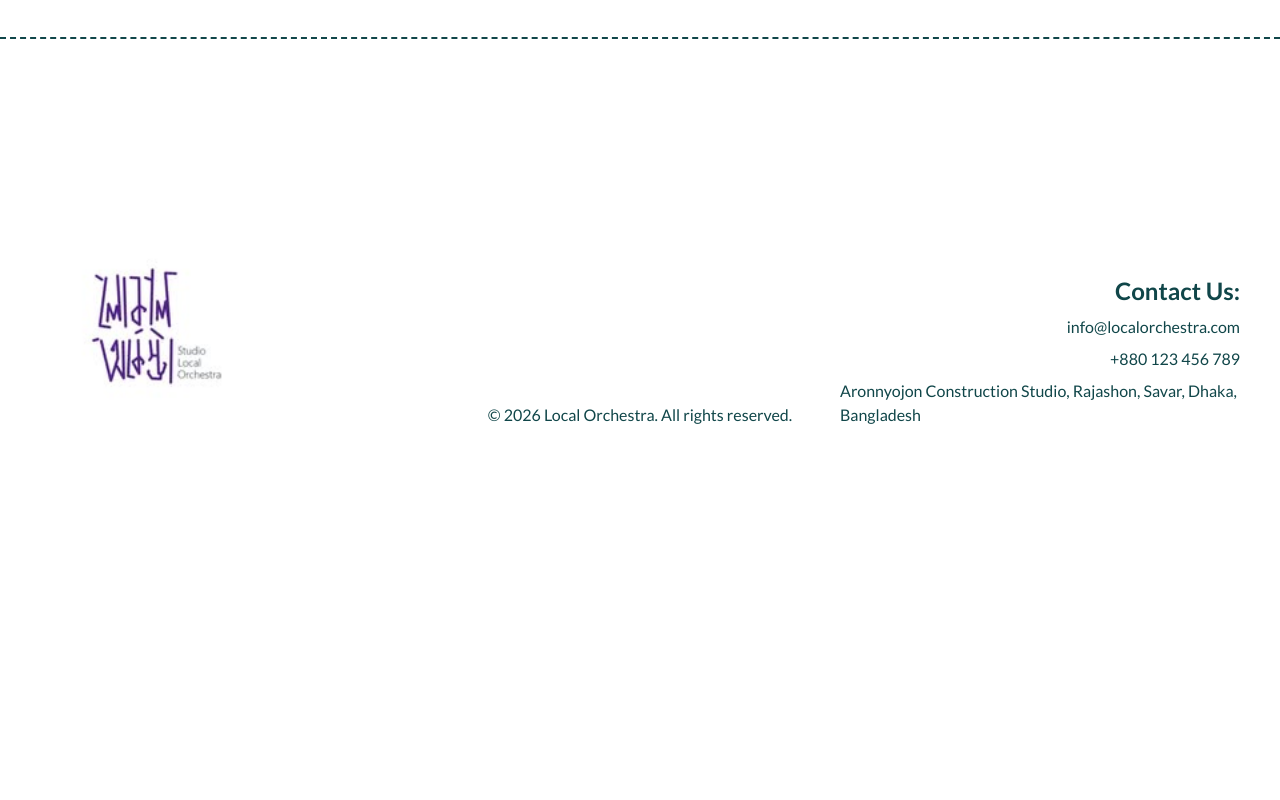
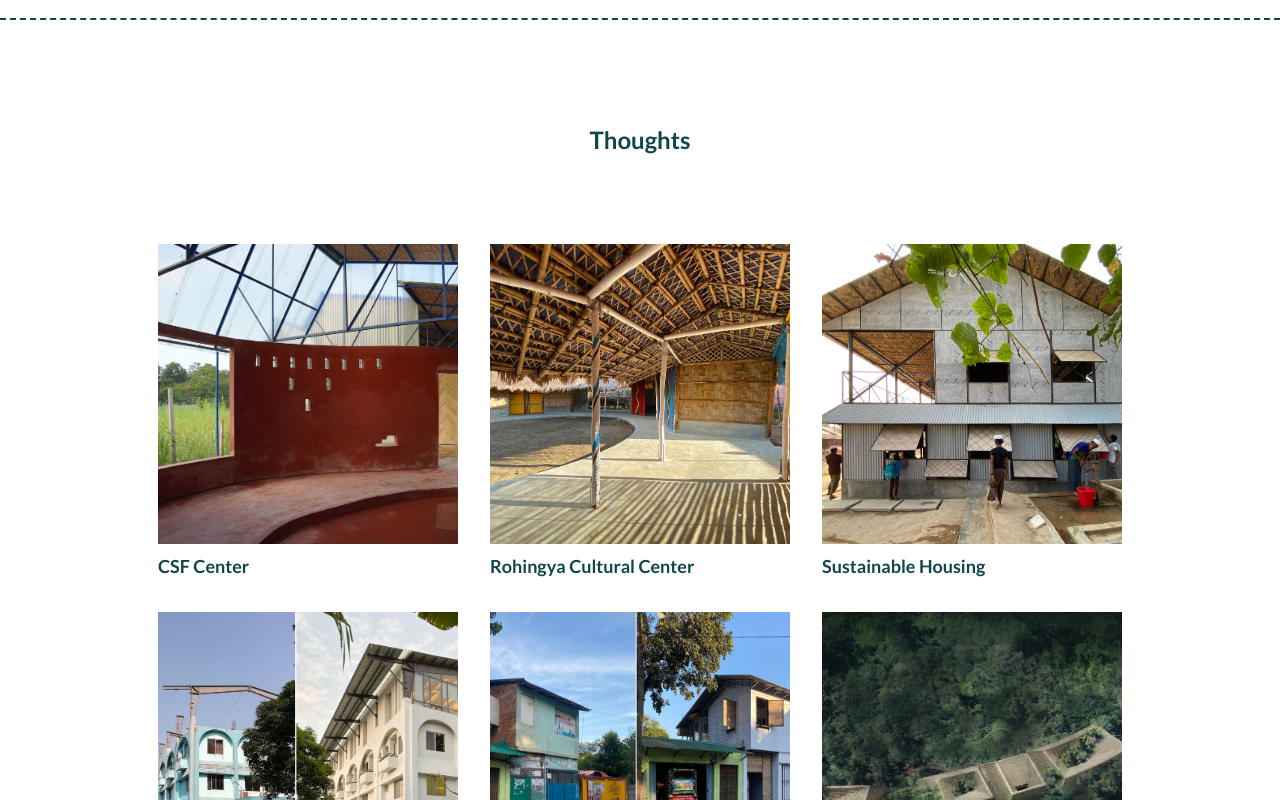
Before and after one commit to RafidRisun/aronnyo_jon_website, a Next.js app: page /home in a window 1280 px wide. Shown: the part 1640-2440 px from the top of the page. Before the commit the page ends 2127 px from the top, so only its background shows below. Built offline with nearby package versions, Linux system fonts and the light colour scheme.

Commit message:
edited the home text and end of the day

```diff
--- a/app/home/page.tsx
+++ b/app/home/page.tsx
@@ -22,7 +22,7 @@ export default function Home() {
       className="w-full bg-white py-32 flex flex-col gap-18 items-center justify-start text-[#104649]"
       onClick={clickedAnywhere}
     >
-      <div className="flex items-center justify-center w-full text-[clamp(1.5rem,9vw,20rem)] text-[#104649] font-light pointer-events-none">
+      <div className="flex items-center justify-center w-full text-[clamp(1.5rem,8vw,20rem)] text-[#104649] font-light pointer-events-none">
         লো কা ল অ র্কে স্ট্রা
       </div>
       {/* works */}
@@ -33,7 +33,7 @@ export default function Home() {
             href={`/projects/${project.id}`}
             className="m-4 flex flex-col justify-between hover:scale-105 transition-transform duration-300 ease-in-out"
           >
-            <div className="relative w-[300px] h-[300px]">
+            <div className="relative w-75 h-75">
               <Image
                 src={project.image}
                 alt={project.title}
@@ -52,6 +52,33 @@ export default function Home() {
         More Works
       </a>
       <div className="w-full border-dashed border-t-2 " />
+      {/* thoughts */}
+      <span className="text-2xl font-bold mt-8">Thoughts</span>
+      <div className="flex flex-wrap items-center justify-center text-[#104649] font-light w-4/5">
+        {projects.map((project) => (
+          <a
+            key={project.id}
+            href={`/projects/${project.id}`}
+            className="m-4 flex flex-col justify-between hover:scale-105 transition-transform duration-300 ease-in-out"
+          >
+            <div className="relative w-75 h-75">
+              <Image
+                src={project.image}
+                alt={project.title}
+                fill
+                className="object-cover"
+              />
+            </div>
+            <h3 className="text-lg font-bold mt-2">{project.title}</h3>
+          </a>
+        ))}
+      </div>
+      <a
+        href="/thoughts"
+        className="m-4 underline hover:scale-105 transition-transform duration-300 ease-in-out"
+      >
+        More Works
+      </a>
     </div>
   );
 }
--- a/components/Footer.tsx
+++ b/components/Footer.tsx
@@ -9,7 +9,7 @@ export default function Footer() {
       {path !== "/" && (
         <div className="flex w-full items-end justify-between px-10 py-15 bg-white text-[#104649]">
           <div className="flex-1">
-            <div className="relative w-[200px] h-[200px]">
+            <div className="relative w-50 h-50">
               <Image
                 src="/images/logo blue.jpg"
                 alt="Logo"
```
